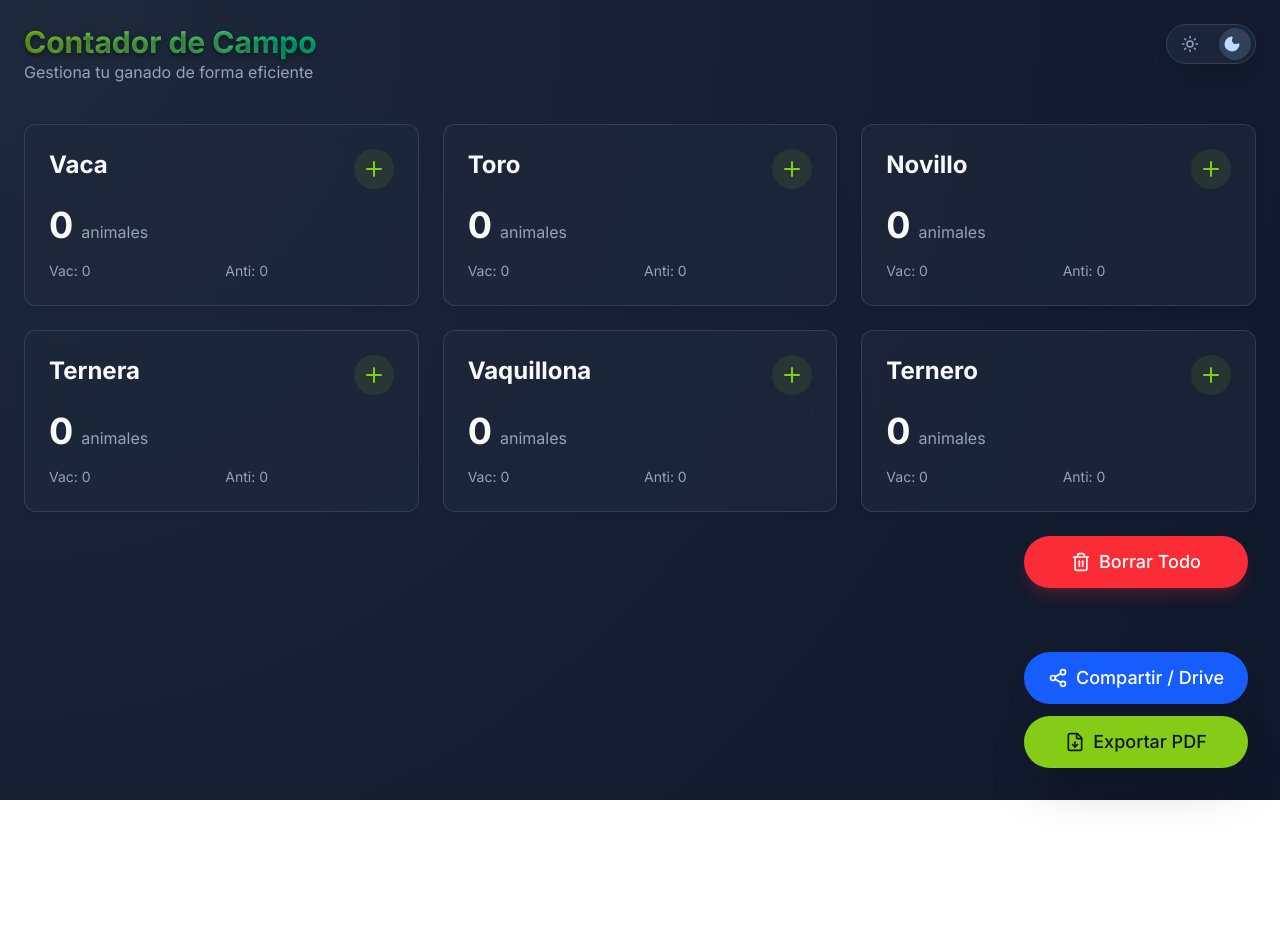
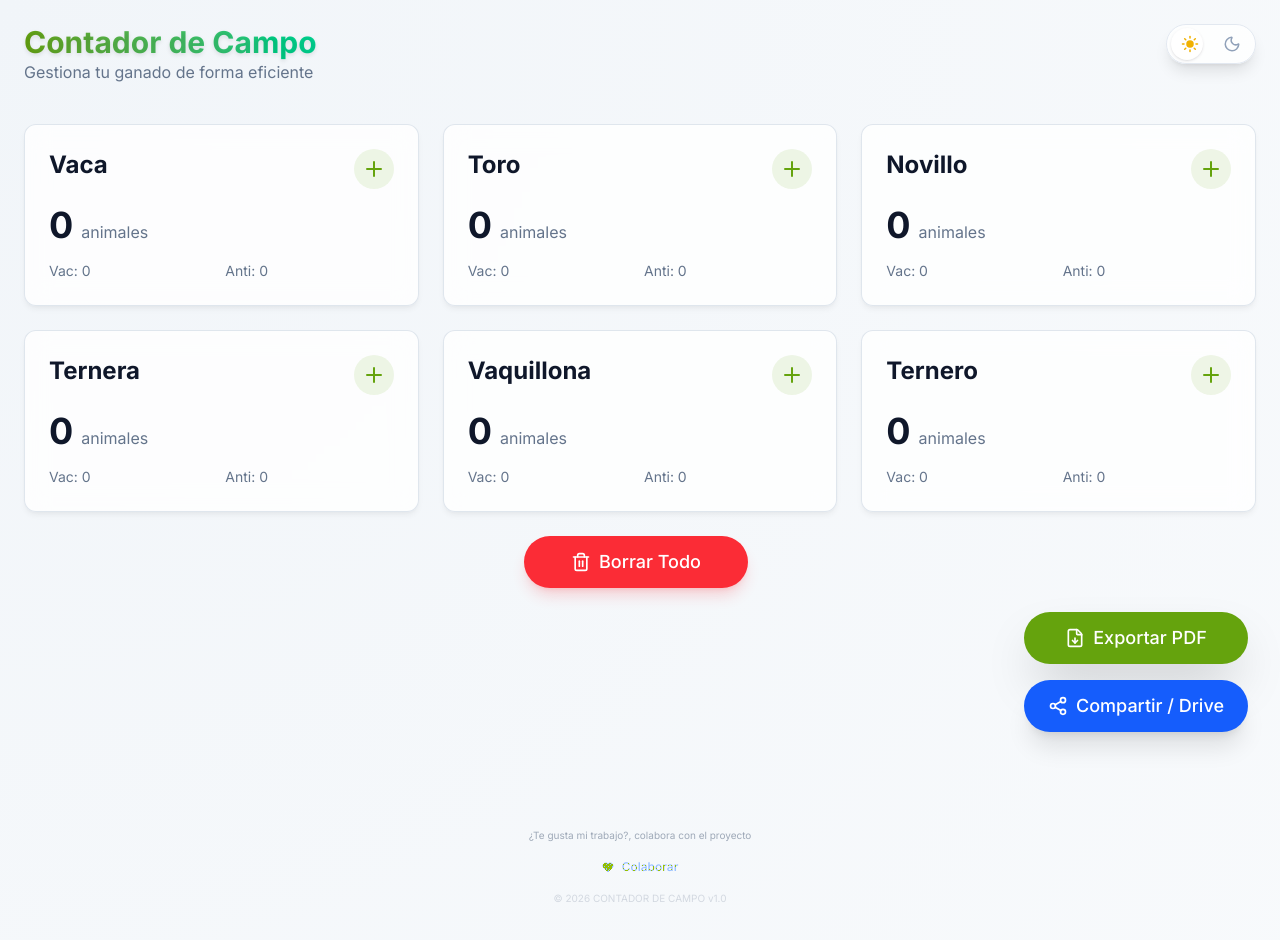
Before and after one commit to juanfvega/contador_campo, a Next.js app: page / in a window 1280 px wide. Shown: the top 940 px of the page. Before the commit the page ends 800 px from the top, so only its background shows below. Built offline with nearby package versions, Linux system fonts and the light colour scheme.

Commit message:
Update donation link to valid Mercado Pago URL

```diff
--- a/src/app/layout.tsx
+++ b/src/app/layout.tsx
@@ -12,7 +12,7 @@ export const metadata: Metadata = {
 };
 
 export const viewport: Viewport = {
-  themeColor: "#0f172a",
+  themeColor: "#f8fafc",
   width: "device-width",
   initialScale: 1,
   maximumScale: 1,
--- a/src/components/Dashboard.tsx
+++ b/src/components/Dashboard.tsx
@@ -1,6 +1,8 @@
 "use client";
 
+
 import { useApp, AnimalType, Animal } from "@/context/AppContext";
+import { Footer } from "./Footer";
 import { Card } from "./ui/Card";
 import { Button } from "./ui/Button";
 import { useState } from "react";
@@ -172,7 +174,7 @@ export default function Dashboard() {
 
 
     return (
-        <div className="min-h-screen p-6 pb-20">
+        <div className="min-h-screen p-6 pb-48">
             <header className="flex justify-between items-center mb-10">
                 <div>
                     <h1 className="text-3xl font-bold bg-clip-text text-transparent bg-gradient-to-r from-[var(--primary)] to-emerald-400 text-shadow">
@@ -211,7 +213,7 @@ export default function Dashboard() {
             </div>
 
             {/* Delete Button - Positioned right below cards */}
-            <div className="flex justify-end mb-10 mr-2">
+            <div className="flex justify-center mb-6 mr-2">
                 <Button
                     onClick={() => setShowDeleteConfirm(true)}
                     variant="danger"
@@ -224,12 +226,14 @@ export default function Dashboard() {
             </div>
 
             {/* Floating Action Button for Export */}
-            <motion.div
-                className="fixed bottom-8 right-8 flex flex-col gap-4"
-                initial={{ scale: 0 }}
-                animate={{ scale: 1 }}
-            >
-                <div className="flex flex-col gap-3 items-end">
+            {/* Action Buttons - Static Position */}
+            {/* Action Buttons - Static Position */}
+            <div className="flex flex-col items-center md:items-end gap-4 mb-10 w-full pr-2">
+                <div className="flex flex-col gap-4">
+                    <Button onClick={handleDownloadPDF} size="lg" className="rounded-full shadow-2xl flex items-center justify-center gap-2 w-56">
+                        <FileDown className="w-5 h-5" />
+                        Exportar PDF
+                    </Button>
                     <Button
                         onClick={handleSharePDF}
                         size="lg"
@@ -240,12 +244,10 @@ export default function Dashboard() {
                         <span className="hidden md:inline">Compartir / Drive</span>
                         <span className="md:hidden">Compartir</span>
                     </Button>
-                    <Button onClick={handleDownloadPDF} size="lg" className="rounded-full shadow-2xl flex items-center justify-center gap-2 w-56">
-                        <FileDown className="w-5 h-5" />
-                        Exportar PDF
-                    </Button>
                 </div>
-            </motion.div>
+            </div>
+
+            <Footer />
 
             {/* Detail Modal */}
             <AnimatePresence>
--- /dev/null
+++ b/src/components/Footer.tsx
@@ -0,0 +1,34 @@
+"use client";
+
+import { Coffee, Heart } from "lucide-react";
+import { Button } from "./ui/Button";
+
+export function Footer() {
+    return (
+        <footer className="w-full py-4 mt-20 flex flex-col items-center justify-center text-center gap-2 relative z-0 opacity-60 hover:opacity-100 transition-opacity duration-500">
+            <p className="text-[10px] text-[var(--muted-foreground)]">
+                ¿Te gusta mi trabajo?, colabora con el proyecto
+            </p>
+
+            <a
+                href="https://link.mercadopago.com.ar/juanfv"
+                target="_blank"
+                rel="noopener noreferrer"
+                className="transition-transform hover:scale-105 active:scale-95"
+            >
+                <Button
+                    variant="ghost"
+                    size="sm"
+                    className="flex items-center gap-2 rounded-full text-xs text-blue-500/80 hover:bg-blue-500/10 h-8 px-3"
+                >
+                    <Heart className="w-3 h-3 fill-current" />
+                    Colaborar
+                </Button>
+            </a>
+
+            <p className="text-[10px] text-[var(--muted-foreground)]/40">
+                © {new Date().getFullYear()} CONTADOR DE CAMPO v1.0
+            </p>
+        </footer>
+    );
+}
--- a/src/context/ThemeContext.tsx
+++ b/src/context/ThemeContext.tsx
@@ -12,7 +12,7 @@ interface ThemeContextType {
 const ThemeContext = createContext<ThemeContextType | undefined>(undefined);
 
 export function ThemeProvider({ children }: { children: React.ReactNode }) {
-    const [theme, setTheme] = useState<Theme>("dark"); // Default to dark as per original design
+    const [theme, setTheme] = useState<Theme>("light"); // Default to light
 
     useEffect(() => {
         // Check local storage or system preference
```
